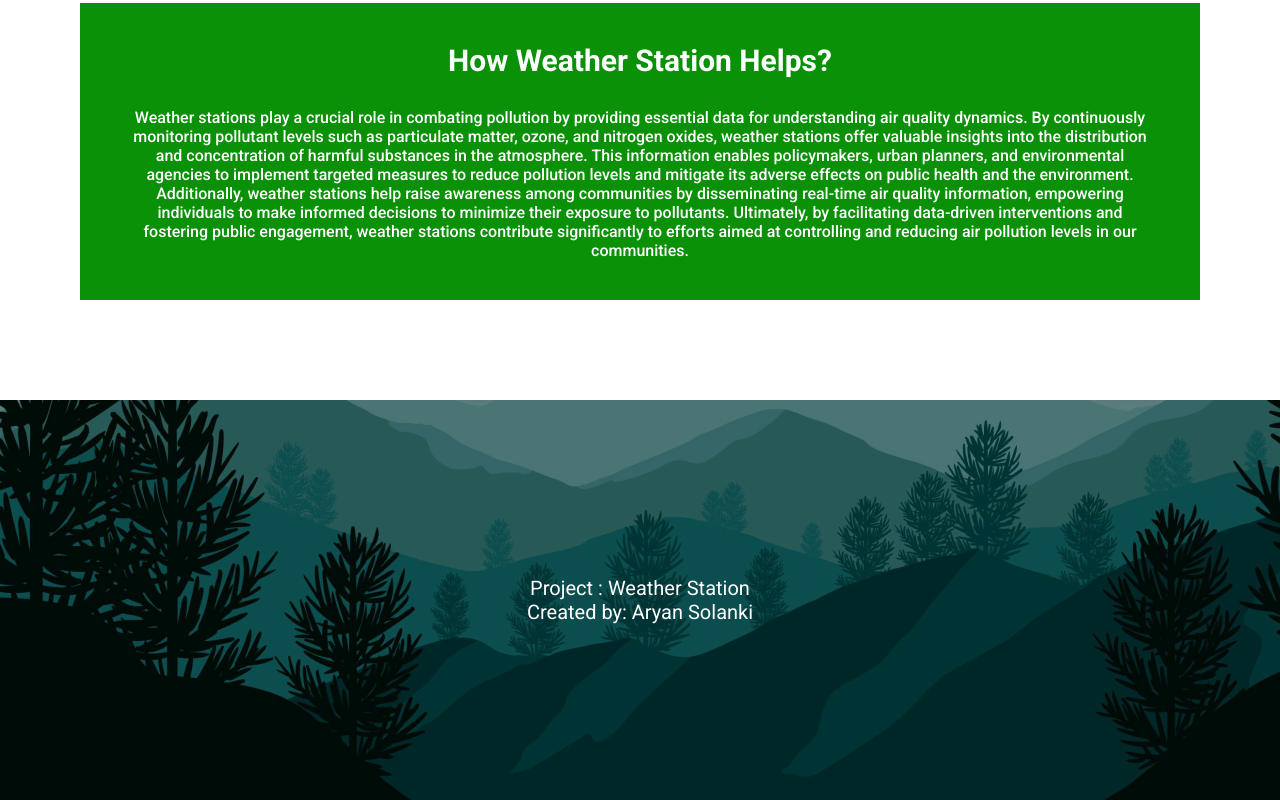
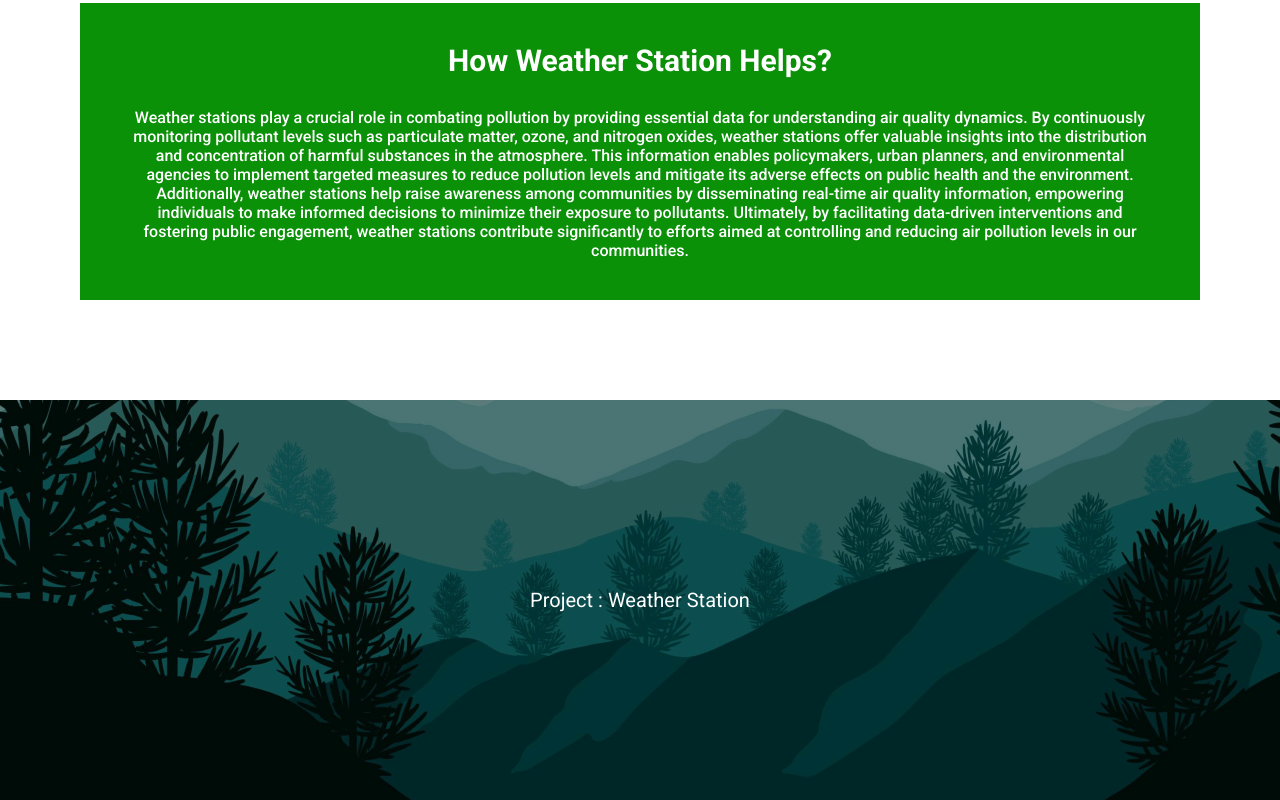
Before and after one commit to aryan1723/Weather-Station, a plain HTML site: page index.html in a window 1280 px wide. Shown: the part 3864-4664 px from the top of the page. Drawn offline with Linux system fonts and the light colour scheme; no server answers.

Commit message:
Update index.html

```diff
--- a/index.html
+++ b/index.html
@@ -167,7 +167,6 @@
     <footer>
         <div id="ft">
             <h1>Project  : Weather Station</h1>
-                <h1>Created by: Aryan Solanki</h1>
         </div>
     </footer>
     <script>
```
